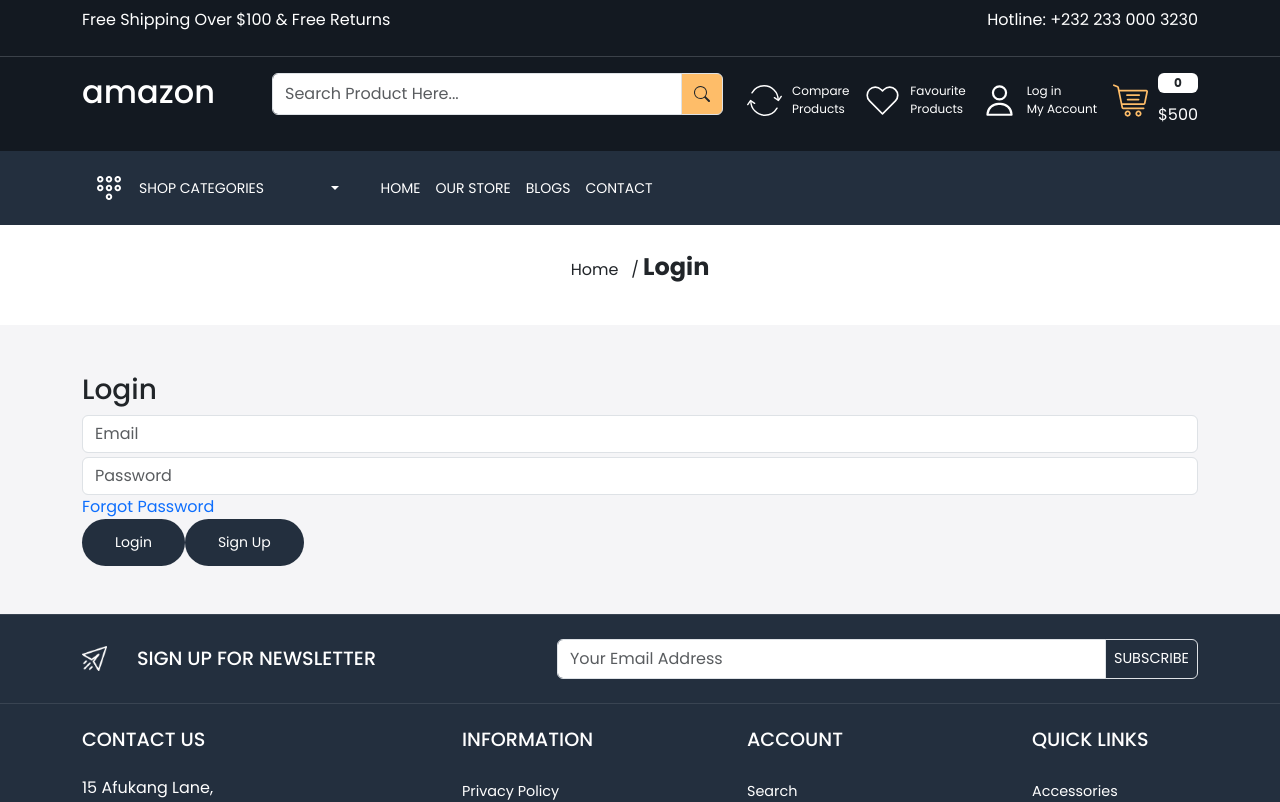
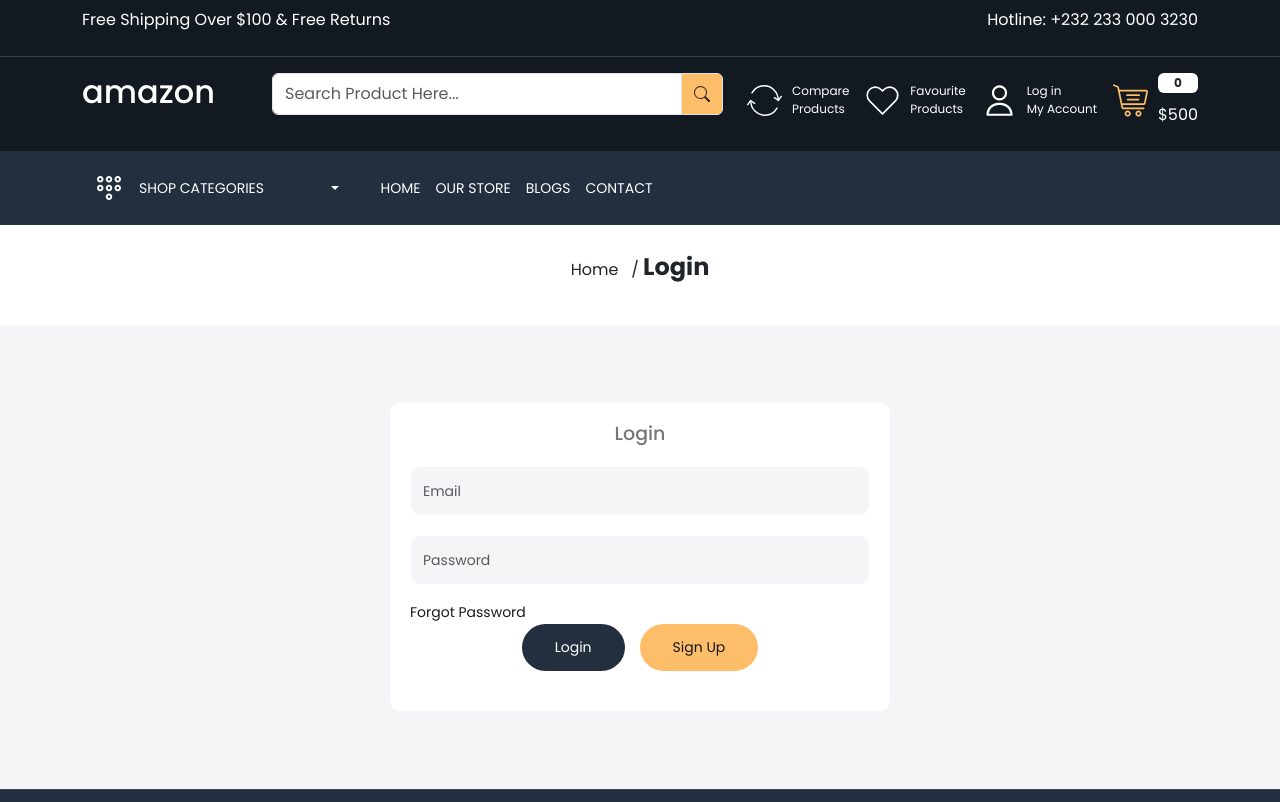
Before and after one commit to OsimFavour/amazon.com, a React (Create React App) app: page /login in a window 1280 px wide. Shown: the top 802 px of the page. Built offline with nearby package versions, Linux system fonts and the light colour scheme.

Commit message:
Update App Styles

```diff
--- a/src/App.css
+++ b/src/App.css
@@ -150,6 +150,7 @@ a {
 
 /* HEADER END */
 
+/* ----------------------------------------------- */
 
 /* HOME PAGE START */
 
@@ -263,6 +264,9 @@ a {
 /* HOME PAGE END */
 
 
+/* ----------------------------------------------- */
+
+
 /* BLOG CARD START */
 
 .blog-card {
@@ -300,7 +304,27 @@ a {
   color: var(--color-777777);
 }
 
+.single-blog-card a {
+  font-size: 18px;
+  color: var(--color-777777);
+  margin-bottom: 20px;
+}
+
+.single-blog-card h3 {
+  font-size: 24px;
+  font-weight: 600;
+  color: var(--color-1c1c1b);
+}
+
+.single-blog-card p {
+  color: var(--color-777777);
+  font-size: 14px;
+}
+
 /* BLOG CARD END */
+
+
+/* ----------------------------------------------- */
 
 
 /* PRODUCT CARD START */
@@ -374,6 +398,9 @@ font-size: 13px;
 /* PRODUCT CARD END */
 
 
+/* ----------------------------------------------- */
+
+
 /* SPECIAL PRODUCT CARD START */
 
 .special-product-card {
@@ -387,6 +414,9 @@ font-size: 13px;
 }
 
 /* SPECIAL PRODUCT CARD END */
+
+
+/* ----------------------------------------------- */
 
 
 /* FAMOUS BESTSELLING PRODUCT CARD START */
@@ -431,6 +461,9 @@ font-size: 13px;
 /* FAMOUS BESTSELLING PRODUCT CARD START */
 
 
+/* ----------------------------------------------- */
+
+
 /* FOOTER START */
 
 footer {
@@ -462,6 +495,9 @@ footer .input-group-text {
 }
 
 /* FOOTER END */
+
+
+/* ----------------------------------------------- */
 
 
 /* STORE START */
@@ -594,6 +630,24 @@ footer .input-group-text {
 /* STORE END */
 
 
+/* ----------------------------------------------- */
+
+
+/* PRODUCT VIEW START */
+
+.product-view {
+  background-color: #fff;
+  padding: 15px;
+  color: var(--color-777777);
+  font-size: 13px;
+}
+
+/* PRODUCT VIEW END */
+
+
+/* ----------------------------------------------- */
+
+
 /* CONTACT PAGE START */
 
 .contact-inner-wrapper {
@@ -639,3 +693,134 @@ footer .input-group-text {
   color: var(--color-777777);
 }
 /* CONTACT PAGE END */
+
+
+/* ----------------------------------------------- */
+
+
+/* COMPARE PRODUCT PAGE & WISHLIST PAGE START */
+
+.compare-product-card,
+.wishlist-card-image {
+  padding: 20px 15px;
+  background-color: #fff;
+  border-radius: 10px;
+}
+
+.compare-product-card .cross,
+.wishlist-card .cross {
+  top: 15px;
+  right: 15px;
+  width: 25px;
+  padding: 3px;
+  cursor: pointer;
+}
+
+.compare-product-details h5.title,
+.wishlist-card h5.title {
+  font-size: 15px;
+  line-height: 22px;
+  font-weight: 500;
+  color: var(--color-1c1c1b);
+}
+
+.compare-product-details h6.price,
+.wishlist-card h6.price {
+  font-size: 15px;
+  line-height: 22px;
+  font-weight: 400;
+}
+
+.compare-product-card .product-detail {
+  display: flex;
+  justify-content: space-between;
+  align-items: center;
+  padding: 20px 0px;
+  border-top: 1px solid rgba(0, 0, 0, 0.1);
+}
+
+/* COMPARE PRODUCT PAGE & WISHLIST PAGE END */
+
+
+/* ----------------------------------------------- */
+
+
+/* AUTHENTICATION PAGES START */
+
+.auth-card {
+  padding: 20px;
+  background-color: #fff;
+  width: 500px;
+  margin: 30px auto;
+  border-radius: 10px;
+}
+
+.auth-card h3 {
+  font-size: 19px;
+  font-weight: 500;
+  color: var(--color-777777);
+  margin-bottom: 20px;
+  text-align: center;
+}
+
+.auth-card p {
+  text-align: center;
+  margin-top: 15px;
+  margin-bottom: 20px;
+  font-size: 13px;
+  color: var(--color-777777);
+}
+
+.auth-card .form-control {
+  height: 50px;
+  background-color: var(--color-f5f5f7);
+  color: var(--color-777777);
+  font-size: 14px;
+  border-radius: 10px;
+  border-color: transparent;
+}
+
+.auth-form {
+  display: flex;
+  flex-direction: column;
+  gap: 15px;
+}
+
+.auth-button {
+  display: flex;
+  justify-content: center;
+  gap: 15px;
+  align-items: center;
+  margin-bottom: 20px;
+}
+
+.auth-card a {
+  font-size: 14px;
+  font-weight: 400;
+  color: var(--color-1c1c1b);
+}
+
+.auth-card .signup {
+  background-color: var(--color-febd69);
+  color: var(--color-131921);
+}
+
+.auth-card .signup:hover {
+  background-color: var(--color-131921);
+  color: #fff;
+}
+
+/* AUTHENTICATION PAGES END */
+
+
+/* ----------------------------------------------- */
+
+
+/* POLICY PAGE START */
+
+.policy {
+  background-color: #fff;
+  padding: 30px;
+}
+
+/* POLICY PAGE END */
```
